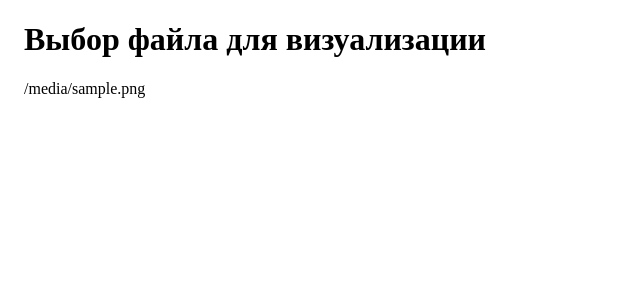
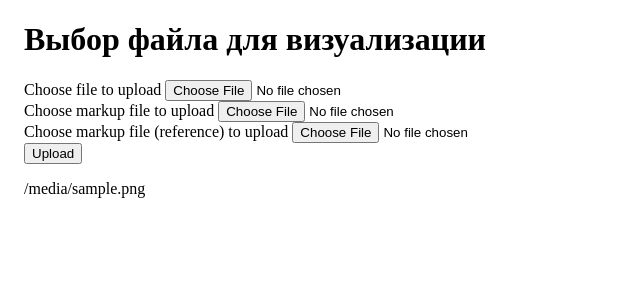
Before and after one commit to StcInc/audio_markup_visualization, a Python web app: template src/templates/index.html in a window 1280 px wide. Shown: the top 300 px of the page, without its empty margins (0-640 px from the left). Run offline with Jinja, Linux system fonts and the light colour scheme; the template is opened without the code that fills it: most values are stand-ins (such as "Sample title", 1, 10 or a date in 2020).

Commit message:
implemented file uploading

```diff
--- /dev/null
+++ b/src/js/index.js
@@ -0,0 +1,108 @@
+function shittyDragndrop () {
+    // https://habr.com/ru/post/125424/
+
+    // <form action="/upload">
+    //     <div id="dropZone">
+    //         Для загрузки, перетащите аудио файл сюда.
+    //     </div>
+    // </form>
+    //
+    // <style>
+    //     body {
+    //         font: 12px Arial, sans-serif;
+    //     }
+    //
+    //     #dropZone {
+    //         color: #555;
+    //         font-size: 18px;
+    //         text-align: center;
+    //
+    //         width: 400px;
+    //         padding: 50px 0;
+    //         margin: 50px auto;
+    //
+    //         background: #eee;
+    //         border: 1px solid #ccc;
+    //
+    //         -webkit-border-radius: 5px;
+    //         -moz-border-radius: 5px;
+    //         border-radius: 5px;
+    //     }
+    //
+    //     #dropZone.hover {
+    //         background: #ddd;
+    //         border-color: #aaa;
+    //     }
+    //
+    //     #dropZone.error {
+    //         background: #faa;
+    //         border-color: #f00;
+    //     }
+    //
+    //     #dropZone.drop {
+    //         background: #afa;
+    //         border-color: #0f0;
+    //     }
+    // </style>
+
+
+    var dropZone = $('#dropZone'),
+        maxFileSize = 1000000000; // 1 GB
+
+    if (typeof(window.FileReader) == 'undefined') {
+        dropZone.text('Не поддерживается браузером!');
+        dropZone.addClass('error');
+    }
+
+    dropZone[0].ondragover = function() {
+        dropZone.addClass('hover');
+        return false;
+    };
+
+    dropZone[0].ondragleave = function() {
+        dropZone.removeClass('hover');
+        return false;
+    };
+
+    dropZone[0].ondrop = function(event) {
+        event.preventDefault();
+        dropZone.removeClass('hover');
+        dropZone.addClass('drop');
+
+        var file = event.dataTransfer.files[0];
+
+        if (file.size > maxFileSize) {
+            dropZone.text('Файл слишком большой!');
+            dropZone.addClass('error');
+            return false;
+        }
+
+        var xhr = new XMLHttpRequest();
+        xhr.upload.addEventListener('progress', uploadProgress, false);
+        xhr.onreadystatechange = stateChange;
+        xhr.open('POST', '/upload');
+        xhr.setRequestHeader('X-FILE-NAME', file.name);
+        xhr.send(file);
+
+        function uploadProgress(event) {
+            var percent = parseInt(event.loaded / event.total * 100);
+            dropZone.text('Загрузка: ' + percent + '%');
+        }
+
+        function stateChange(event) {
+            if (event.target.readyState == 4) {
+                if (event.target.status == 200) {
+                    dropZone.text('Загрузка успешно завершена!');
+                } else {
+                    dropZone.text('Произошла ошибка!');
+                    dropZone.addClass('error');
+                }
+            }
+        }
+    };
+
+};
+
+window.onload = function () {
+
+}
--- a/src/templates/index.html
+++ b/src/templates/index.html
@@ -18,8 +18,28 @@
             <h1>Выбор файла для визуализации</h1>
         </div>
         <div style="margin:1em;">
+            <form action="/upload" method="post" enctype="multipart/form-data">
+                <div class="">
+                    <label for="file">Choose file to upload</label>
+                    <input type="file" id="audio_file" name="audio_file">
+                </div>
+                <div class="">
+                    <label for="file">Choose markup file to upload</label>
+                    <input type="file" id="markup" name="markup">
+                </div>
+                <div class="">
+                    <label for="file">Choose markup file (reference) to upload</label>
+                    <input type="file" id="ref_markup" name="ref_markup">
+                </div>
+                <div class="">
+                    <input type="submit" value="Upload">
+                </div>
+            </form>
+
+        </div>
+        <div style="margin:1em;">
             {{files}}
         </div>
-
+        <script src="/js/index.js"></script>
     </body>
 </html>
```
Also changed, not shown: src/server.py (+55 -3 lines), README.md.
